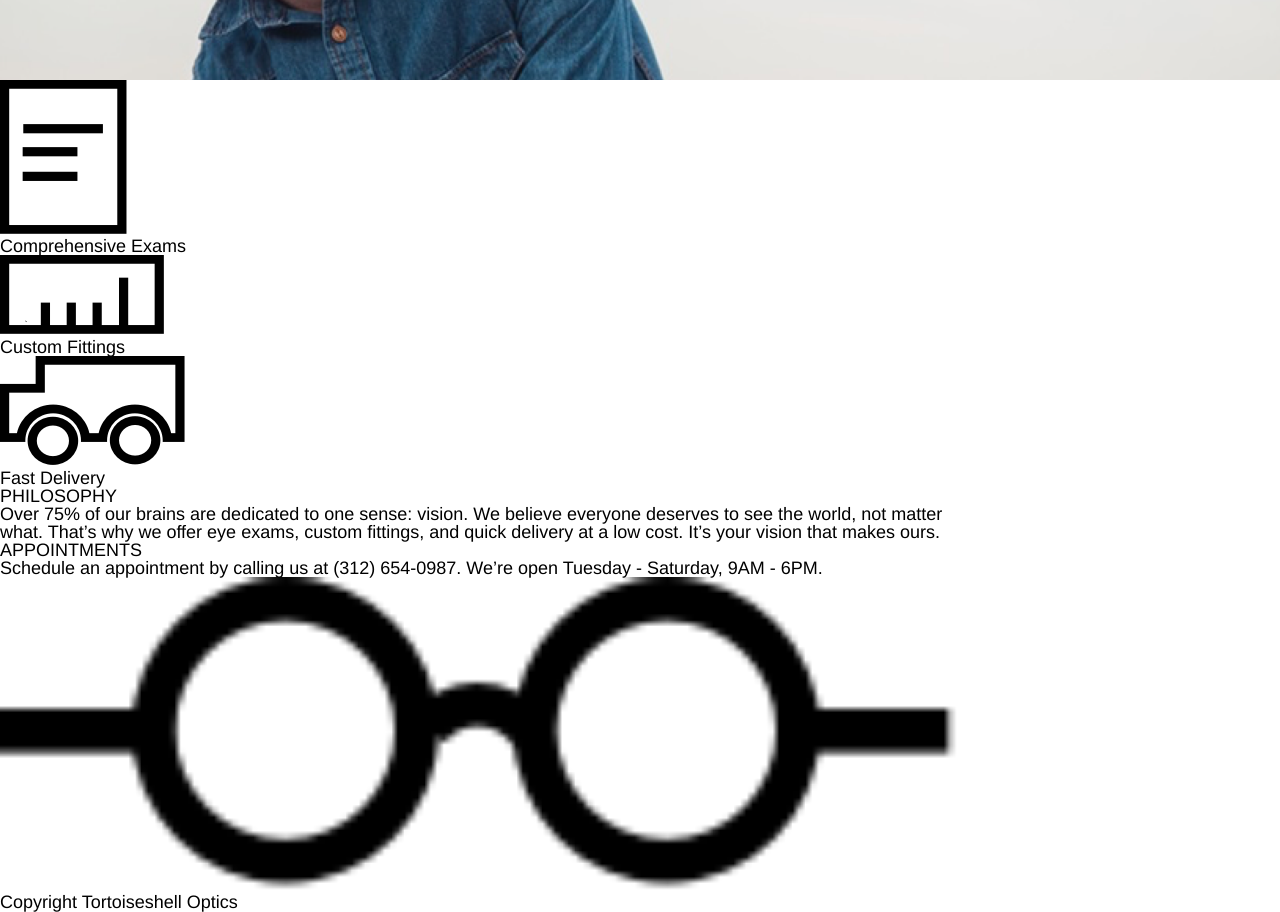
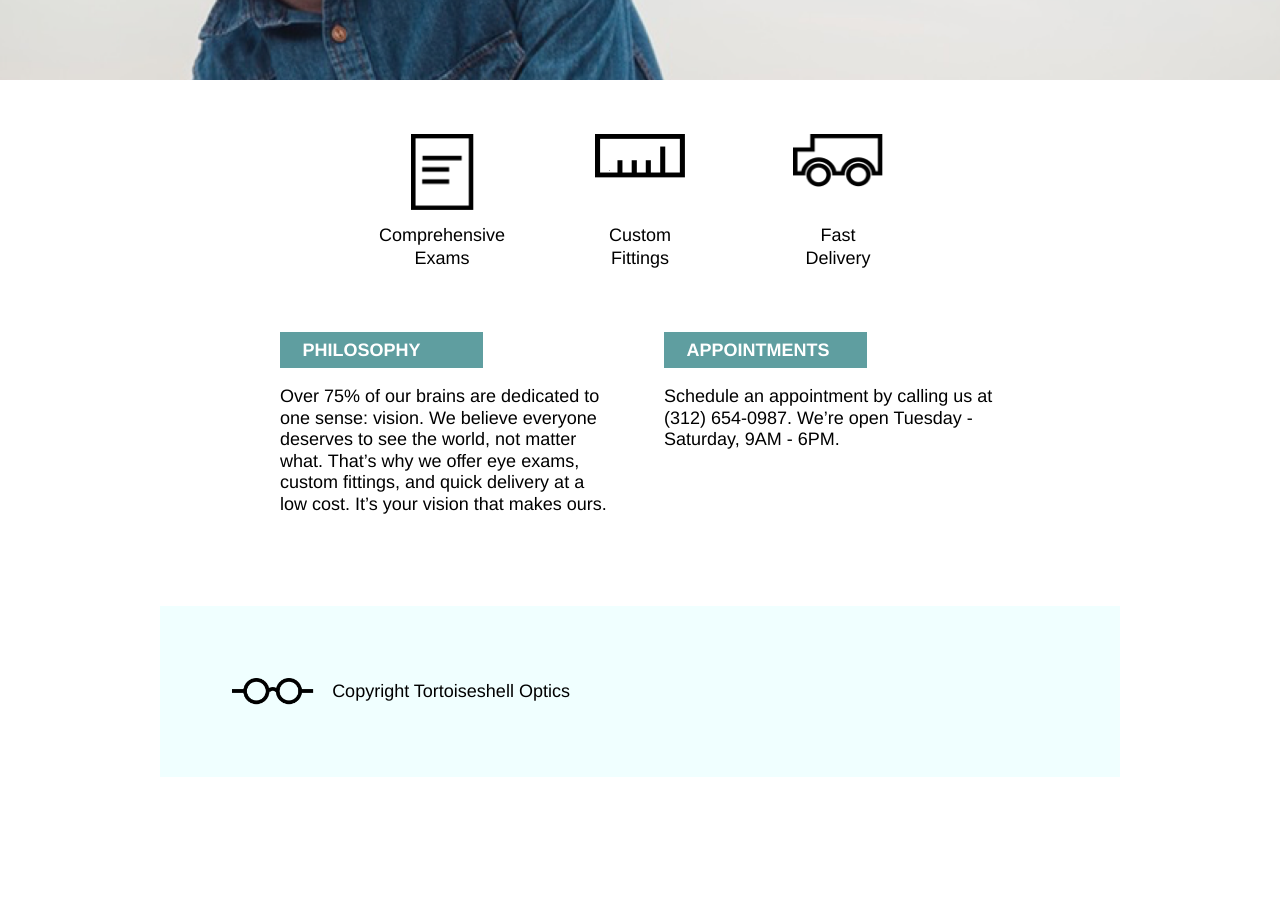
Before and after one commit to MelanieL/TortoiseshellOptics, a plain HTML site: page index.html in a window 1280 px wide. Shown: the part 460-1372 px from the top of the page. After the commit the page ends 1237 px from the top, so only its background shows below. Drawn offline with Linux system fonts and the light colour scheme.

Commit message:
Complete HTML and CSS for desktop site.

```diff
--- a/index.html
+++ b/index.html
@@ -28,7 +28,7 @@
         </div>
         <div class="header__main--image">
           <div class="header__main--title">
-          <h2>DON'T JUST LOOK, SEE.</h2>
+            <h2>DON'T JUST LOOK, SEE.</h2>
           </div>
         </div>
       </div>
@@ -37,26 +37,26 @@
       <div class="container">
         <div class="services__box">
           <div class="services__box-img-container">
-            <img src="resources/images/paper-icon.png" />
+            <img src="resources/images/paper-icon.png" class="paper"/>
           </div>
           <div class="services__box-text">
-            <span>Comprehensive Exams</span>
+            <p>Comprehensive Exams</p>
           </div>
         </div>
         <div class="services__box">
           <div class="services__box-img-container">
-            <img src="resources/images/ruler-icon.png" />
+            <img src="resources/images/ruler-icon.png" class="ruler"/>
           </div>
           <div class="services__box-text">
-            <span>Custom Fittings</span>
+            <p>Custom Fittings</p>
           </div>
         </div>
         <div class="services__box">
           <div class="services__box-img-container">
-            <img src="resources/images/truck-icon.png" />
+            <img src="resources/images/truck-icon.png" class="truck"/>
           </div>
           <div class="services__box-text">
-            <span>Fast Delivery</span>
+            <p>Fast Delivery</p>
           </div>
         </div>
       </div>
@@ -83,8 +83,12 @@
     </div>
     <footer>
       <div class="container">
-        <img src="resources/images/logo-black.png" />
-        <span>Copyright Tortoiseshell Optics</span>
+        <div class="footer__logo">
+          <img src="resources/images/logo-black.png"/>
+        </div>
+        <div class="footer__txt">
+          <span>Copyright Tortoiseshell Optics</span>
+        </div>
       </div>
     </footer>
 
--- a/resources/css/style.css
+++ b/resources/css/style.css
@@ -92,5 +92,117 @@ body {
 .header__main--title h2 {
 	font-size: 2rem;
 	font-weight: bold;
+}
 
+.services {
+	align-items: center;
+	display: flex;
+	flex-direction: column;
 }
+
+.services .container {
+	flex-direction: row;
+	justify-content: center;
+}
+
+.services__box {
+	align-items: center;
+	display: flex;
+	height: 8rem;
+	flex-direction: column;
+	max-width: 5rem;
+	padding: 3rem 3rem 0rem 3rem;
+}
+
+.services__box-img-container {
+	align-items: center;
+	height: 5rem;
+	justify-content: center;
+}
+
+.services__box-text p {
+	align-items: center;
+	justify-content: center;
+	line-height: 1.3rem;
+	text-align: center;
+}
+
+.paper {
+	width: 3.5rem;
+}
+
+.ruler {
+	width: 5rem;
+}
+
+.truck {
+	width: 5rem;
+}
+
+.service__box p {
+	word-wrap: wrap;
+}
+
+.business {
+	align-items: center;
+	display: flex;
+	flex-direction: column;
+}
+
+.business .container {
+	flex-direction: row;
+	justify-content: center;
+	margin-top: 3rem;
+}
+
+.business__box {
+	display: flex;
+	flex-direction: column;
+	margin-left: 2.5%;
+	margin-right: 2.5%;
+	width: 35%;
+}
+
+.business__box-title {
+	background-color: cadetblue;
+	color: white;
+	font-weight: bold;
+	font-size: 1rem;
+	padding: 0.5rem 0rem 0.5rem 1.25rem;
+	width: 10rem;
+}
+
+.business__box-text {
+	line-height: 1.2rem;
+	padding-top: 1rem;
+}
+
+footer {
+	align-items: center;
+	display: flex;
+	flex-direction: column;
+	margin-top: 5rem;
+	height: 9rem;
+}
+
+footer .container {
+	align-items: center;
+	background-color: azure;
+	flex-direction: row;
+	height: 100%;
+	padding: 4rem 0rem;
+}
+
+.footer__logo {
+	height: 1.5rem;
+	padding-left: 4rem;
+}
+
+.footer__logo img {
+	height: 100%;
+}
+
+.footer__txt {
+	padding-left: 1rem;
+}
+}
```
